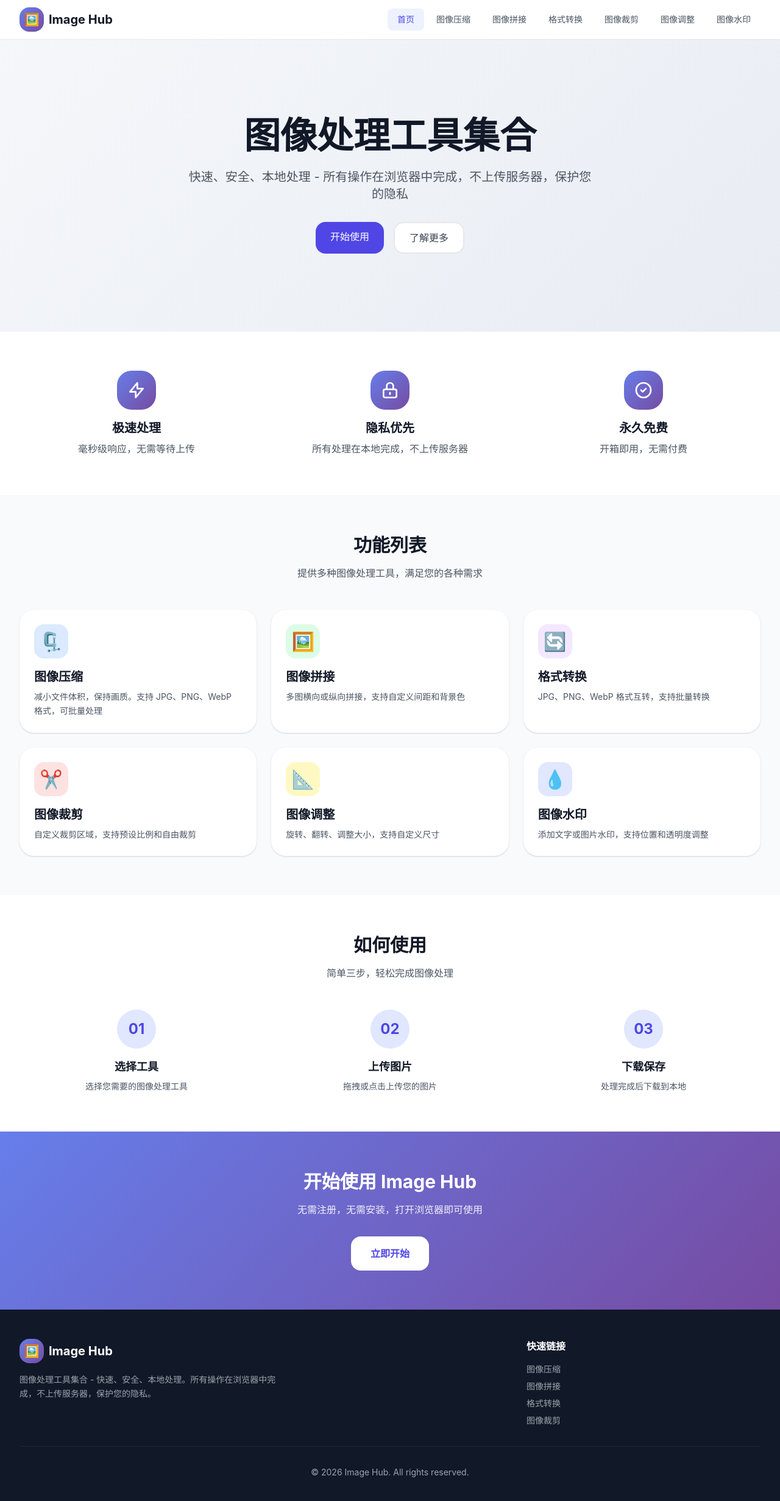
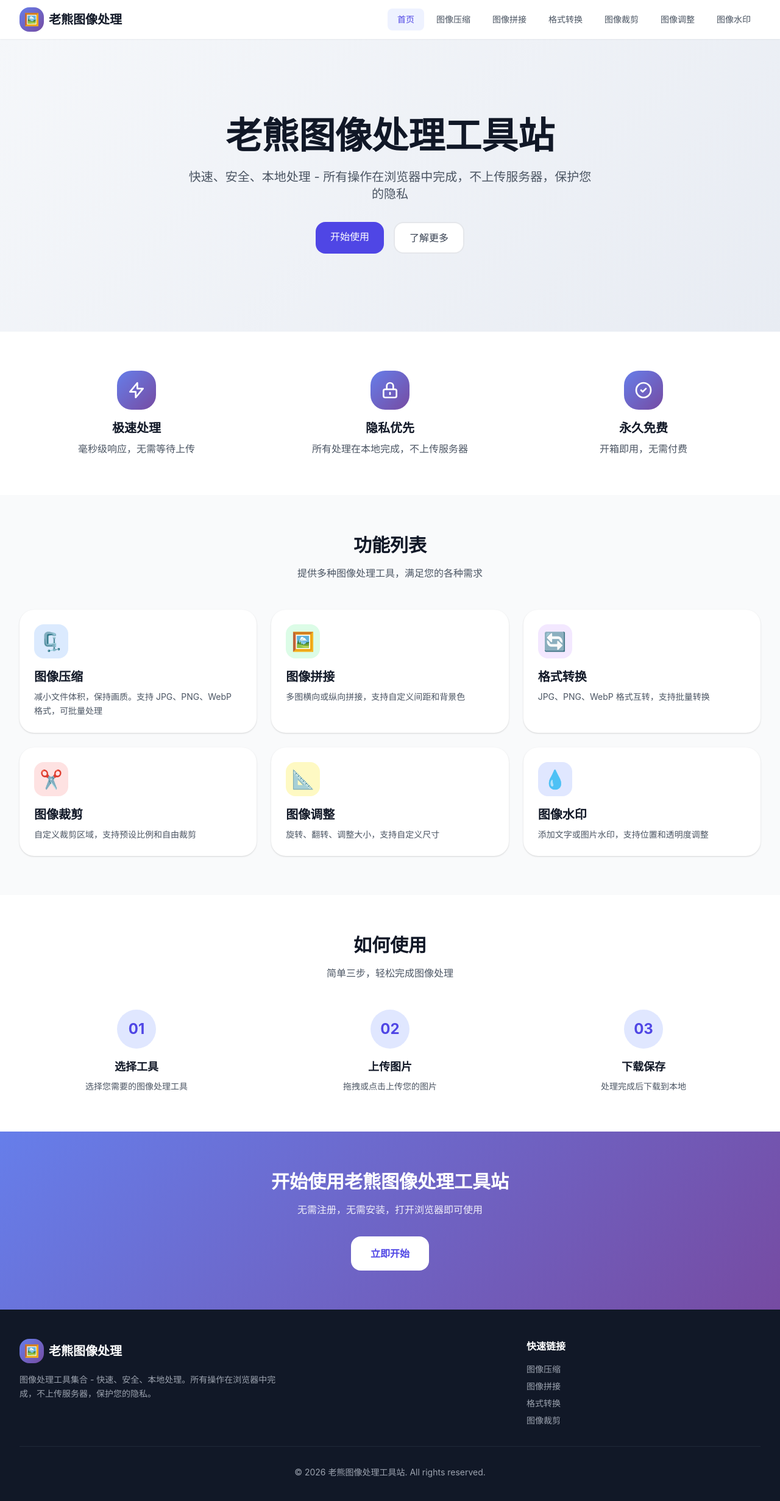
Before and after one commit to xiongfei1121/image-hub, a Nuxt app: page / in a window 1280 px wide. Shown: the top 2462 px of the page at 61% size. Built offline with nearby package versions, Linux system fonts and the light colour scheme.

Commit message:
feat: 将网站标题改为老熊图像处理工具站

```diff
--- a/app/layouts/default.vue
+++ b/app/layouts/default.vue
@@ -10,7 +10,7 @@
               <span class="text-white text-xl">🖼️</span>
             </div>
             <span class="text-xl font-bold text-gray-900 group-hover:text-primary-600 transition-colors">
-              Image Hub
+              老熊图像处理
             </span>
           </NuxtLink>
 
@@ -78,7 +78,7 @@
               <div class="w-10 h-10 rounded-xl gradient-primary flex items-center justify-center">
                 <span class="text-white text-xl">🖼️</span>
               </div>
-              <span class="text-xl font-bold text-white">Image Hub</span>
+              <span class="text-xl font-bold text-white">老熊图像处理</span>
             </div>
             <p class="text-sm leading-relaxed max-w-md">
               图像处理工具集合 - 快速、安全、本地处理。所有操作在浏览器中完成，不上传服务器，保护您的隐私。
@@ -107,7 +107,7 @@
 
         <!-- 版权信息 -->
         <div class="border-t border-gray-800 mt-8 pt-8 text-center text-sm">
-          <p>© 2026 Image Hub. All rights reserved.</p>
+          <p>© 2026 老熊图像处理工具站. All rights reserved.</p>
         </div>
       </div>
     </footer>
--- a/app/pages/index.vue
+++ b/app/pages/index.vue
@@ -4,7 +4,7 @@
     <section class="gradient-hero py-20 lg:py-32">
       <div class="max-w-7xl mx-auto px-4 sm:px-6 lg:px-8 text-center">
         <h1 class="text-4xl sm:text-5xl lg:text-6xl font-bold text-gray-900 mb-6 animate-fade-in">
-          图像处理工具集合
+          老熊图像处理工具站
         </h1>
         <p class="text-lg sm:text-xl text-gray-600 mb-8 max-w-2xl mx-auto animate-fade-in">
           快速、安全、本地处理 - 所有操作在浏览器中完成，不上传服务器，保护您的隐私
@@ -127,7 +127,7 @@
     <section class="py-16 gradient-primary">
       <div class="max-w-7xl mx-auto px-4 sm:px-6 lg:px-8 text-center">
         <h2 class="text-3xl font-bold text-white mb-4">
-          开始使用 Image Hub
+          开始使用老熊图像处理工具站
         </h2>
         <p class="text-white text-opacity-90 mb-8 max-w-2xl mx-auto">
           无需注册，无需安装，打开浏览器即可使用
--- a/nuxt.config.ts
+++ b/nuxt.config.ts
@@ -12,11 +12,11 @@ export default defineNuxtConfig({
 
   app: {
     head: {
-      title: 'Image Hub - 图像处理工具集合',
+      title: '老熊图像处理工具站',
       meta: [
         { charset: 'utf-8' },
         { name: 'viewport', content: 'width=device-width, initial-scale=1' },
-        { name: 'description', content: '图像处理工具集合 - 图像压缩、背景移除、背景替换、证件照换底、图像拼接' }
+        { name: 'description', content: '老熊图像处理工具站 - 图像压缩、拼接、格式转换、裁剪、调整、水印等在线工具' }
       ],
       link: [
         { rel: 'icon', type: 'image/x-icon', href: '/favicon.ico' }
```
